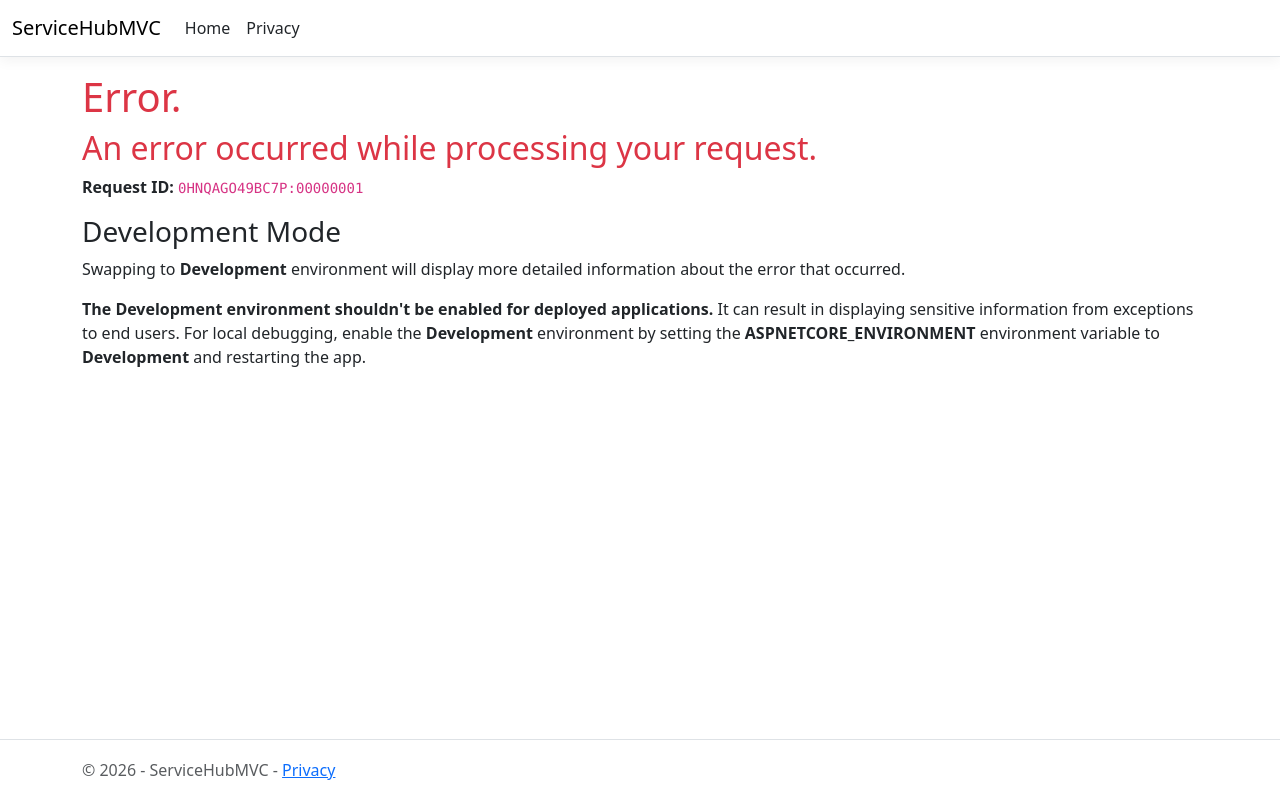
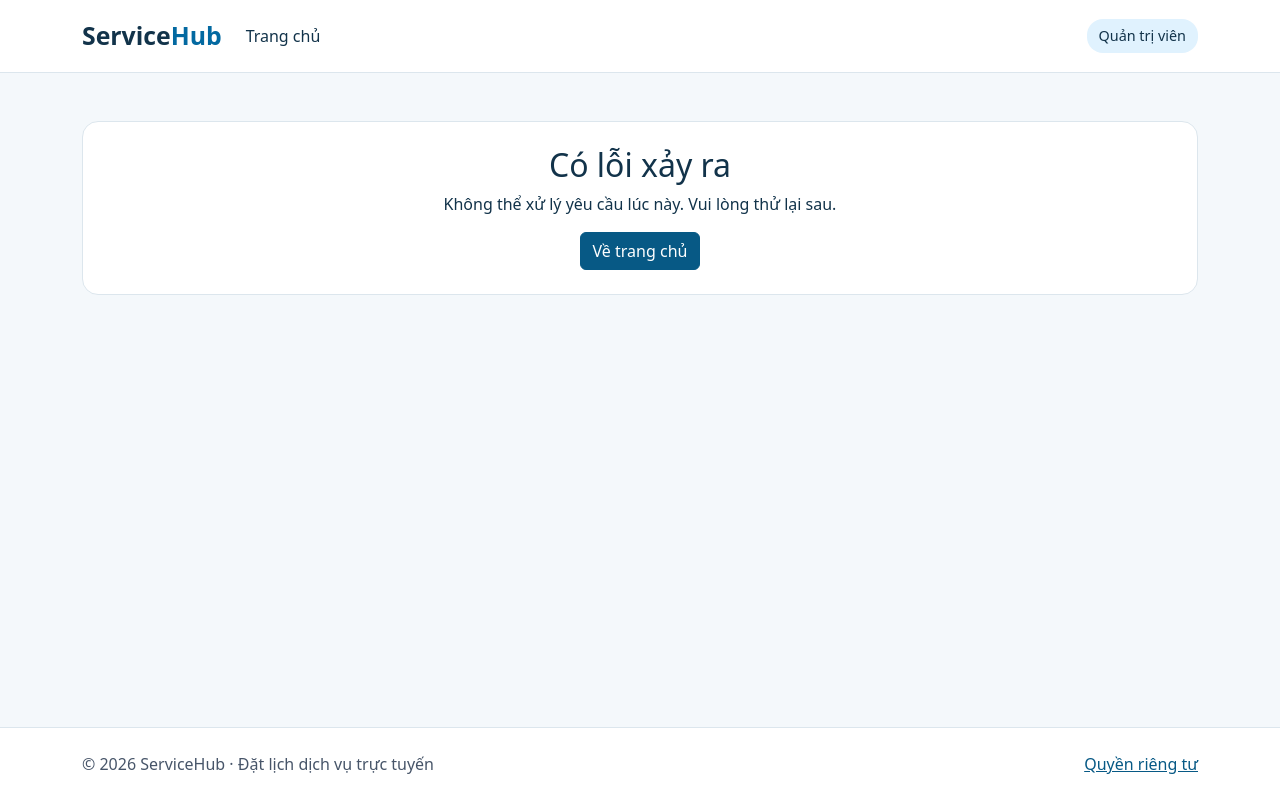
Before and after one commit to huyyl728/ServiceHub_MVC, an ASP.NET Core app: page /Home/Error in a window 1280 px wide. Run offline with ASP.NET Core 8, Linux system fonts and the light colour scheme; the visitor is signed in with stand-in values (Sample User, id 1); style sheets or scripts are compiled from the project's sources; the project's own start-up code is not run, and a stand-in starts its controllers and pages.

Commit message:
Hoàn thiện giao diện nền tảng ServiceHub (#4)

```diff
--- a/Views/Shared/Error.cshtml
+++ b/Views/Shared/Error.cshtml
@@ -1,25 +1,9 @@
 @model ErrorViewModel
 @{
-    ViewData["Title"] = "Error";
+    ViewData["Title"] = "Có lỗi xảy ra";
 }
-
-<h1 class="text-danger">Error.</h1>
-<h2 class="text-danger">An error occurred while processing your request.</h2>
-
-@if (Model.ShowRequestId)
-{
-    <p>
-        <strong>Request ID:</strong> <code>@Model.RequestId</code>
-    </p>
-}
-
-<h3>Development Mode</h3>
-<p>
-    Swapping to <strong>Development</strong> environment will display more detailed information about the error that occurred.
-</p>
-<p>
-    <strong>The Development environment shouldn't be enabled for deployed applications.</strong>
-    It can result in displaying sensitive information from exceptions to end users.
-    For local debugging, enable the <strong>Development</strong> environment by setting the <strong>ASPNETCORE_ENVIRONMENT</strong> environment variable to <strong>Development</strong>
-    and restarting the app.
-</p>
+<section class="content-panel text-center" role="alert">
+    <h1 class="h2">Có lỗi xảy ra</h1>
+    <p>Không thể xử lý yêu cầu lúc này. Vui lòng thử lại sau.</p>
+    <a asp-controller="Home" asp-action="Index" class="btn btn-primary">Về trang chủ</a>
+</section>
--- /dev/null
+++ b/Views/Shared/_EmptyState.cshtml
@@ -0,0 +1,5 @@
+@model string
+<div class="empty-state text-center" role="status">
+    <h2 class="h5">Chưa có dữ liệu</h2>
+    <p class="mb-0 text-muted">@Model</p>
+</div>
--- a/Views/Shared/_Layout.cshtml
+++ b/Views/Shared/_Layout.cshtml
@@ -1,45 +1,36 @@
 <!DOCTYPE html>
-<html lang="en">
+<html lang="vi">
 <head>
     <meta charset="utf-8" />
     <meta name="viewport" content="width=device-width, initial-scale=1.0" />
-    <title>@ViewData["Title"] - ServiceHubMVC</title>
-    <script type="importmap"></script>
+    <title>@ViewData["Title"] - ServiceHub</title>
     <link rel="stylesheet" href="~/lib/bootstrap/dist/css/bootstrap.min.css" />
     <link rel="stylesheet" href="~/css/site.css" asp-append-version="true" />
-    <link rel="stylesheet" href="~/ServiceHubMVC.styles.css" asp-append-version="true" />
 </head>
 <body>
-    <header>
-        <nav class="navbar navbar-expand-sm navbar-toggleable-sm navbar-light bg-white border-bottom box-shadow mb-3">
-            <div class="container-fluid">
-                <a class="navbar-brand" asp-area="" asp-controller="Home" asp-action="Index">ServiceHubMVC</a>
-                <button class="navbar-toggler" type="button" data-bs-toggle="collapse" data-bs-target=".navbar-collapse" aria-controls="navbarSupportedContent"
-                        aria-expanded="false" aria-label="Toggle navigation">
+    <a class="visually-hidden-focusable skip-link" href="#main-content">Đến nội dung chính</a>
+    <header class="site-header">
+        <nav class="navbar navbar-expand-lg navbar-light" aria-label="Điều hướng chính">
+            <div class="container">
+                <a class="navbar-brand fw-bold" asp-controller="Home" asp-action="Index">Service<span>Hub</span></a>
+                <button class="navbar-toggler" type="button" data-bs-toggle="collapse" data-bs-target="#mainNavigation"
+                        aria-controls="mainNavigation" aria-expanded="false" aria-label="Mở hoặc đóng menu">
                     <span class="navbar-toggler-icon"></span>
                 </button>
-                <div class="navbar-collapse collapse d-sm-inline-flex justify-content-between">
-                    <ul class="navbar-nav flex-grow-1">
-                        <li class="nav-item">
-                            <a class="nav-link text-dark" asp-area="" asp-controller="Home" asp-action="Index">Home</a>
-                        </li>
-                        <li class="nav-item">
-                            <a class="nav-link text-dark" asp-area="" asp-controller="Home" asp-action="Privacy">Privacy</a>
-                        </li>
-                    </ul>
+                <div class="collapse navbar-collapse" id="mainNavigation">
+                    <partial name="_Navigation" />
                 </div>
             </div>
         </nav>
     </header>
-    <div class="container">
-        <main role="main" class="pb-3">
-            @RenderBody()
-        </main>
-    </div>
-
-    <footer class="border-top footer text-muted">
-        <div class="container">
-            &copy; 2026 - ServiceHubMVC - <a asp-area="" asp-controller="Home" asp-action="Privacy">Privacy</a>
+    <main id="main-content" class="container py-4 py-lg-5 flex-grow-1">
+        <partial name="_StatusMessages" />
+        @RenderBody()
+    </main>
+    <footer class="site-footer">
+        <div class="container d-flex flex-column flex-sm-row justify-content-between gap-2 py-4">
+            <span>© @DateTime.Now.Year ServiceHub · Đặt lịch dịch vụ trực tuyến</span>
+            <a asp-controller="Home" asp-action="Privacy">Quyền riêng tư</a>
         </div>
     </footer>
     <script src="~/lib/jquery/dist/jquery.min.js"></script>
--- a/Views/Shared/_Layout.cshtml.css
+++ /dev/null
@@ -1,48 +0,0 @@
-/* Please see documentation at https://learn.microsoft.com/aspnet/core/client-side/bundling-and-minification
-for details on configuring this project to bundle and minify static web assets. */
-
-a.navbar-brand {
-  white-space: normal;
-  text-align: center;
-  word-break: break-all;
-}
-
-a {
-  color: #0077cc;
-}
-
-.btn-primary {
-  color: #fff;
-  background-color: #1b6ec2;
-  border-color: #1861ac;
-}
-
-.nav-pills .nav-link.active, .nav-pills .show > .nav-link {
-  color: #fff;
-  background-color: #1b6ec2;
-  border-color: #1861ac;
-}
-
-.border-top {
-  border-top: 1px solid #e5e5e5;
-}
-.border-bottom {
-  border-bottom: 1px solid #e5e5e5;
-}
-
-.box-shadow {
-  box-shadow: 0 .25rem .75rem rgba(0, 0, 0, .05);
-}
-
-button.accept-policy {
-  font-size: 1rem;
-  line-height: inherit;
-}
-
-.footer {
-  position: absolute;
-  bottom: 0;
-  width: 100%;
-  white-space: nowrap;
-  line-height: 60px;
-}
--- /dev/null
+++ b/Views/Shared/_Navigation.cshtml
@@ -0,0 +1,67 @@
+@using Microsoft.AspNetCore.Mvc.Controllers
+@using Microsoft.AspNetCore.Mvc.Infrastructure
+@using Microsoft.AspNetCore.Mvc.ActionConstraints
+@inject IActionDescriptorCollectionProvider Actions
+@{
+    // Chỉ hiện action MVC đã đăng ký; phân quyền vẫn do máy chủ thực hiện.
+    bool HasAction(string controller, string action, string method = "GET") =>
+        Actions.ActionDescriptors.Items.OfType<ControllerActionDescriptor>().Any(item =>
+            item.ControllerName == controller && item.ActionName == action &&
+            (!item.RouteValues.TryGetValue("area", out var area) || string.IsNullOrEmpty(area)) &&
+            (item.ActionConstraints?.OfType<HttpMethodActionConstraint>().Any() == true
+                ? item.ActionConstraints.OfType<HttpMethodActionConstraint>().Any(c =>
+                    c.HttpMethods.Contains(method, StringComparer.OrdinalIgnoreCase))
+                : method == "GET"));
+    var signedIn = User.Identity?.IsAuthenticated == true;
+    var role = User.IsInRole("Admin") ? "Quản trị viên" :
+        User.IsInRole("Owner") ? "Chủ cơ sở" :
+        User.IsInRole("Customer") ? "Khách hàng" : "Thành viên";
+}
+<ul class="navbar-nav me-auto gap-lg-2">
+    <li class="nav-item"><a class="nav-link" asp-controller="Home" asp-action="Index">Trang chủ</a></li>
+    @if (HasAction("Services", "Index"))
+    {
+        <li class="nav-item"><a class="nav-link" asp-controller="Services" asp-action="Index">Dịch vụ</a></li>
+    }
+    @if (signedIn && User.IsInRole("Customer") && HasAction("Bookings", "MyBookings"))
+    {
+        <li class="nav-item"><a class="nav-link" asp-controller="Bookings" asp-action="MyBookings">Lịch của tôi</a></li>
+    }
+    @if (signedIn && User.IsInRole("Owner") && HasAction("Businesses", "Index"))
+    {
+        <li class="nav-item"><a class="nav-link" asp-controller="Businesses" asp-action="Index">Quản lý cơ sở</a></li>
+    }
+    @if (signedIn && (User.IsInRole("Owner") || User.IsInRole("Admin")) && HasAction("Dashboard", "Index"))
+    {
+        <li class="nav-item"><a class="nav-link" asp-controller="Dashboard" asp-action="Index">Tổng quan</a></li>
+    }
+</ul>
+<ul class="navbar-nav align-items-lg-center gap-2">
+    @if (signedIn)
+    {
+        <li class="nav-item"><span class="role-label">@role</span></li>
+        @if (HasAction("Account", "Profile"))
+        {
+            <li class="nav-item"><a class="nav-link" asp-controller="Account" asp-action="Profile">Hồ sơ</a></li>
+        }
+        @if (HasAction("Account", "Logout", "POST"))
+        {
+            <li class="nav-item">
+                <form asp-controller="Account" asp-action="Logout" method="post" asp-antiforgery="true">
+                    <button class="btn btn-outline-primary" type="submit">Đăng xuất</button>
+                </form>
+            </li>
+        }
+    }
+    else
+    {
+        @if (HasAction("Account", "Login"))
+        {
+            <li class="nav-item"><a class="btn btn-outline-primary" asp-controller="Account" asp-action="Login">Đăng nhập</a></li>
+        }
+        @if (HasAction("Account", "Register"))
+        {
+            <li class="nav-item"><a class="btn btn-primary" asp-controller="Account" asp-action="Register">Đăng ký</a></li>
+        }
+    }
+</ul>
--- /dev/null
+++ b/Views/Shared/_StatusMessages.cshtml
@@ -0,0 +1,8 @@
+@if (TempData["Success"] is string success && !string.IsNullOrWhiteSpace(success))
+{
+    <div class="alert alert-success" role="status">@success</div>
+}
+@if (TempData["Error"] is string error && !string.IsNullOrWhiteSpace(error))
+{
+    <div class="alert alert-danger" role="alert">@error</div>
+}
--- a/wwwroot/css/site.css
+++ b/wwwroot/css/site.css
@@ -1,31 +1,42 @@
-html {
-  font-size: 14px;
+:root {
+  --hub-primary: #075985;
+  --hub-dark: #12334a;
+  --hub-bg: #f4f8fb;
 }
-
-@media (min-width: 768px) {
-  html {
-    font-size: 16px;
-  }
+body {
+  min-height: 100vh;
+  display: flex;
+  flex-direction: column;
+  background: var(--hub-bg);
+  color: var(--hub-dark);
+  overflow-wrap: anywhere;
 }
-
-.btn:focus, .btn:active:focus, .btn-link.nav-link:focus, .form-control:focus, .form-check-input:focus {
-  box-shadow: 0 0 0 0.1rem white, 0 0 0 0.25rem #258cfb;
+.site-header { background: #fff; border-bottom: 1px solid #dce6ed; }
+.navbar { min-height: 72px; }
+.navbar-brand { color: var(--hub-dark); font-size: 1.55rem; }
+.navbar-brand span { color: #0369a1; }
+.navbar .nav-link { color: var(--hub-dark); }
+.navbar .nav-link:hover { color: var(--hub-primary); text-decoration: underline; }
+.role-label { display: inline-block; padding: .4rem .75rem; background: #e0f2fe; border-radius: 1rem; font-size: .9rem; }
+.btn-primary { background: var(--hub-primary); border-color: var(--hub-primary); }
+.btn-outline-primary { color: var(--hub-primary); border-color: var(--hub-primary); }
+.btn-outline-primary:hover { background: var(--hub-primary); border-color: var(--hub-primary); }
+.skip-link { position: absolute; top: 0; left: 0; z-index: 1000; background: white; padding: .75rem; }
+:focus-visible { outline: 3px solid #0284c7; outline-offset: 3px; }
+.home-hero { padding: clamp(1.5rem, 5vw, 4rem); border-radius: 1.5rem; background: linear-gradient(120deg, #12334a, #075985); color: #fff; }
+.hero-eyebrow { font-size: .75rem; letter-spacing: .12em; font-weight: 700; color: #bae6fd; }
+.home-hero .lead { color: #e0f2fe; max-width: 38rem; }
+.hero-panel { background: rgba(255, 255, 255, .12); padding: 1.5rem; border: 1px solid rgba(255, 255, 255, .3); border-radius: 1rem; }
+.hero-panel li { padding: 1rem 0; border-bottom: 1px solid rgba(255, 255, 255, .2); }
+.hero-panel li:last-child { border: 0; }
+.feature-card, .content-panel, .empty-state { padding: 1.5rem; background: #fff; border: 1px solid #dce6ed; border-radius: 1rem; }
+.feature-card { height: 100%; }
+.step-number { display: inline-grid; place-items: center; width: 2.75rem; height: 2.75rem; border-radius: .75rem; background: #e0f2fe; color: var(--hub-primary); font-weight: 700; }
+.site-footer { background: #fff; border-top: 1px solid #dce6ed; color: #475569; }
+.site-footer a { color: var(--hub-primary); }
+.field-validation-error, .validation-summary-errors { color: #b91c1c; }
+.input-validation-error { border-color: #b91c1c; }
+@media (max-width: 991.98px) {
+  .navbar-collapse { padding: 1rem 0; }
+  .navbar .btn { width: 100%; }
 }
-
-html {
-  position: relative;
-  min-height: 100%;
-}
-
-body {
-  margin-bottom: 60px;
-}
-
-.form-floating > .form-control-plaintext::placeholder, .form-floating > .form-control::placeholder {
-  color: var(--bs-secondary-color);
-  text-align: end;
-}
-
-.form-floating > .form-control-plaintext:focus::placeholder, .form-floating > .form-control:focus::placeholder {
-  text-align: start;
-}
```
Also changed, not shown: Views/Home/Index.cshtml (+31 -6 lines), Views/Home/Privacy.cshtml (+7 -4 lines), docs/s1-07-layout.md (added, +39 -0 lines).
